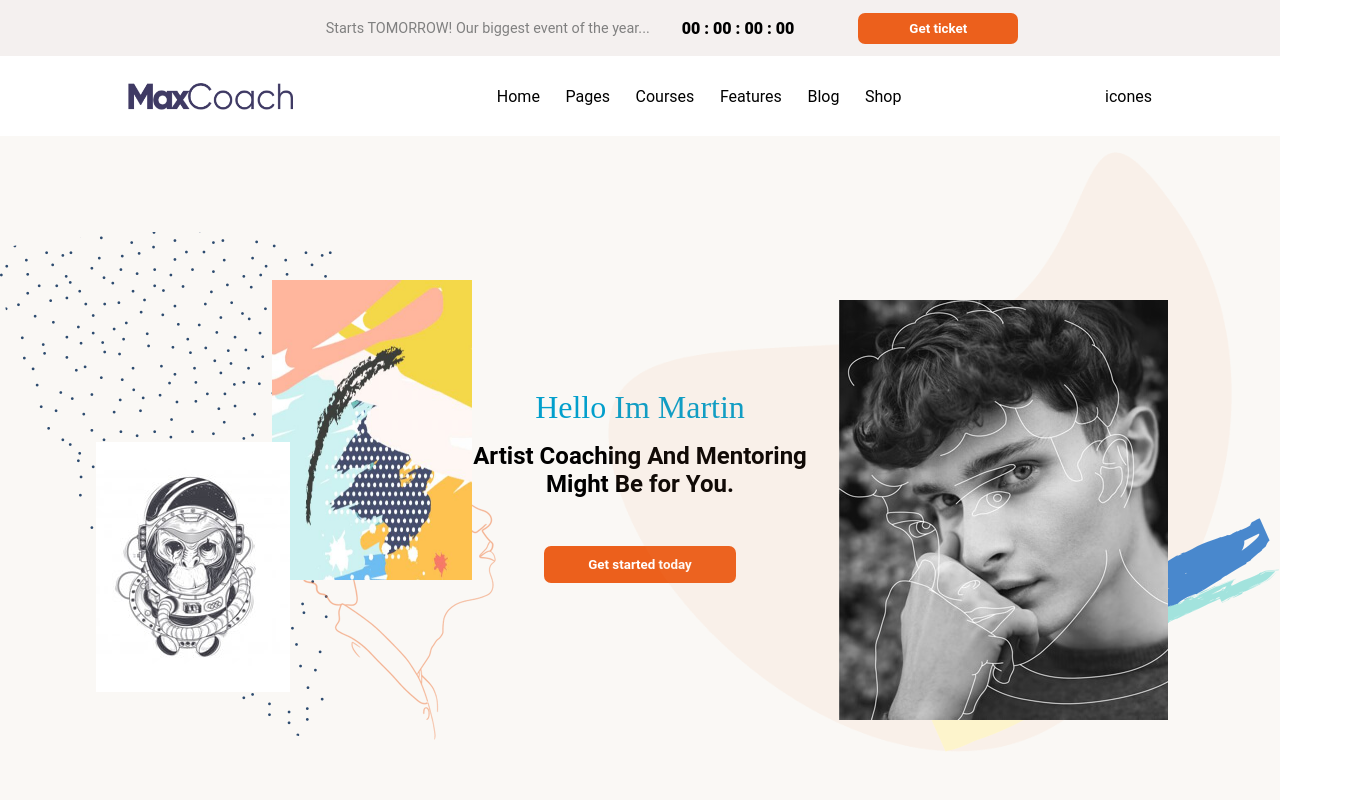
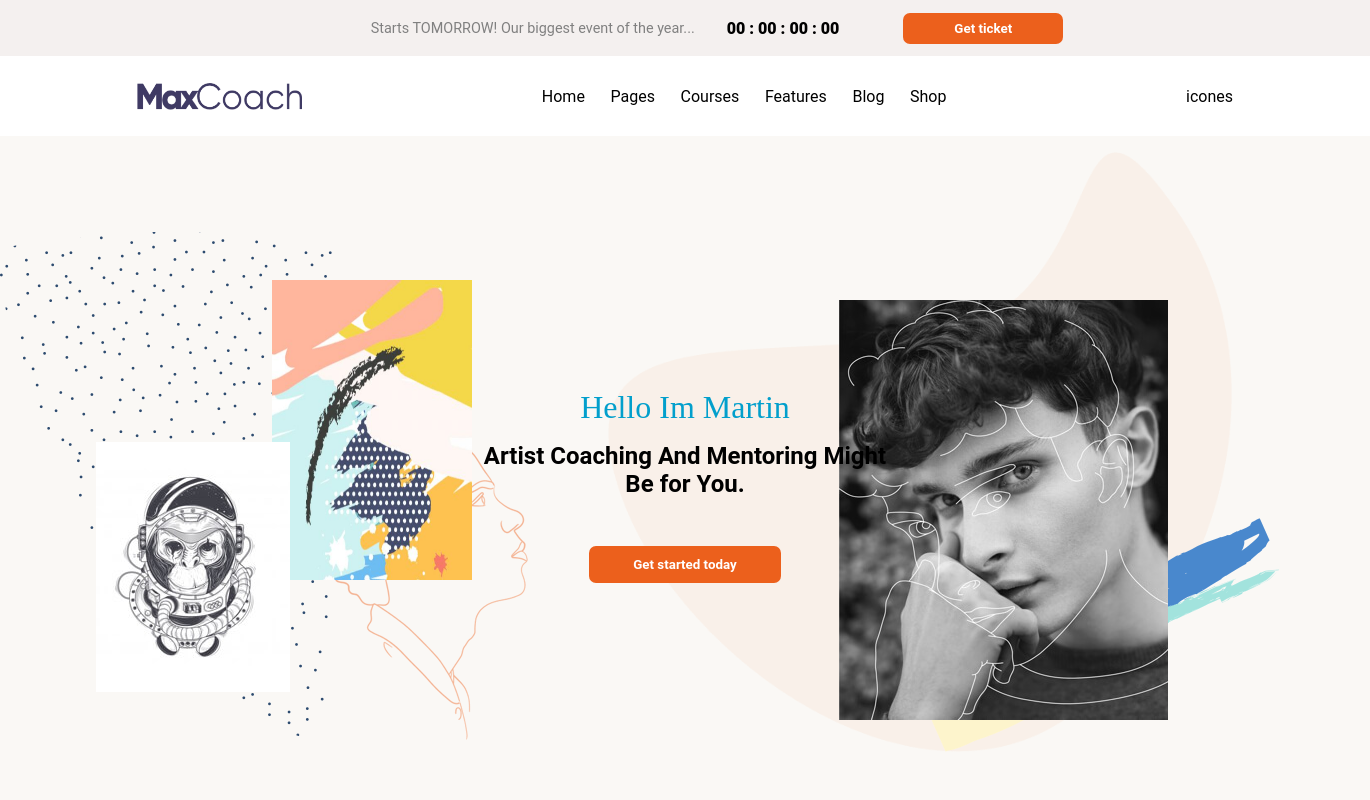
Before and after one commit to Marzio95/proj-html-vuejs, a Vue app: page / in a window 1280 px wide. Shown: the top 800 px of the page, 1370 px wide, since content can reach past the window. Built offline with nearby package versions, Linux system fonts and the light colour scheme.

Commit message:
implemento una larghezza minima fissa

```diff
--- a/src/App.vue
+++ b/src/App.vue
@@ -40,4 +40,7 @@ a {
   text-decoration: none;
   color: black;
 }
+#app {
+  min-width: 1370px;
+}
 </style>
--- a/src/components/SectionUno.vue
+++ b/src/components/SectionUno.vue
@@ -73,6 +73,7 @@ export default {
 .center_section {
   width: 30%;
   text-align: center;
+  z-index: 9000;
 }
 .right_section {
   width: 35%;
```
